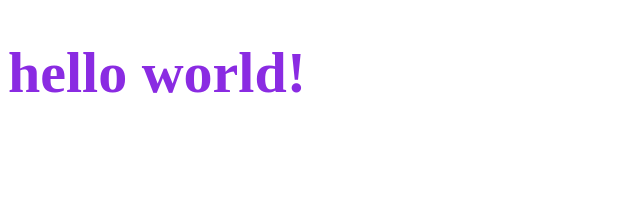
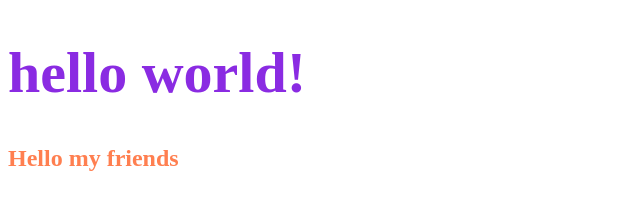
Before and after one commit to IHomov/my-repo, a plain HTML site: page index.html in a window 1280 px wide. Shown: the whole page, without its empty margins (0-640 px from the left). Drawn offline with Linux system fonts and the light colour scheme.

Commit message:
Creating h2
Add color and fw for h2

```diff
--- a/assets/css/style.css
+++ b/assets/css/style.css
@@ -2,3 +2,8 @@ h1{
     color: blueviolet;
     font-size: 58px;
 }
+
+h2{
+    font-weight: 700;
+    color: coral;
+}
--- a/index.html
+++ b/index.html
@@ -9,5 +9,6 @@
 </head>
 <body>
     <h1>hello world!</h1>
+    <h2>Hello my friends</h2>
 </body>
 </html>
```
